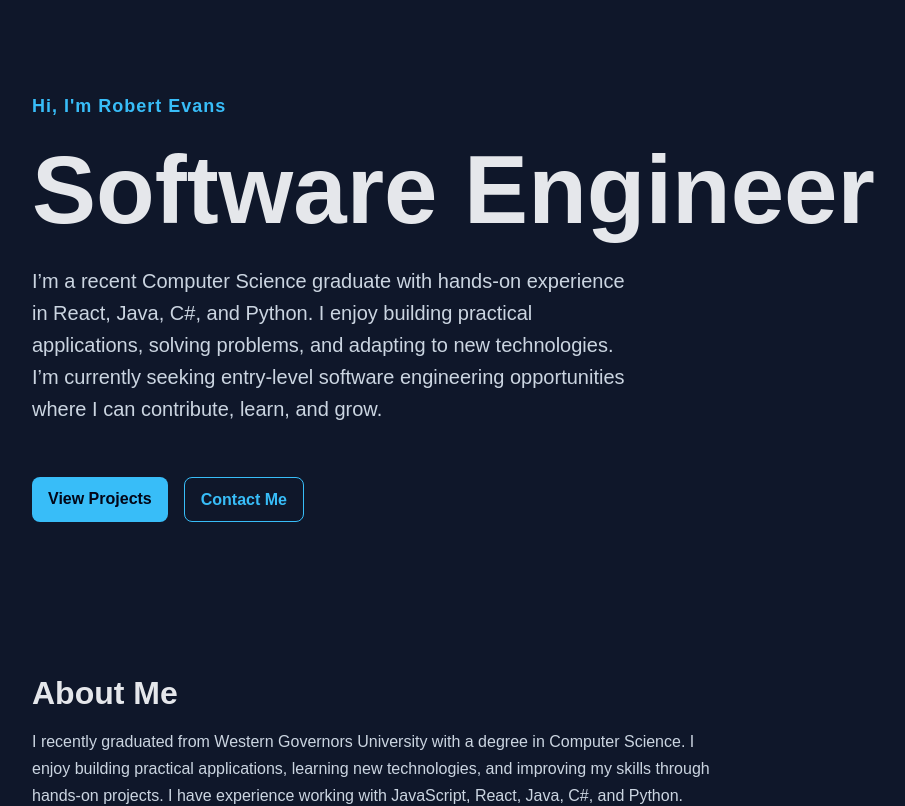
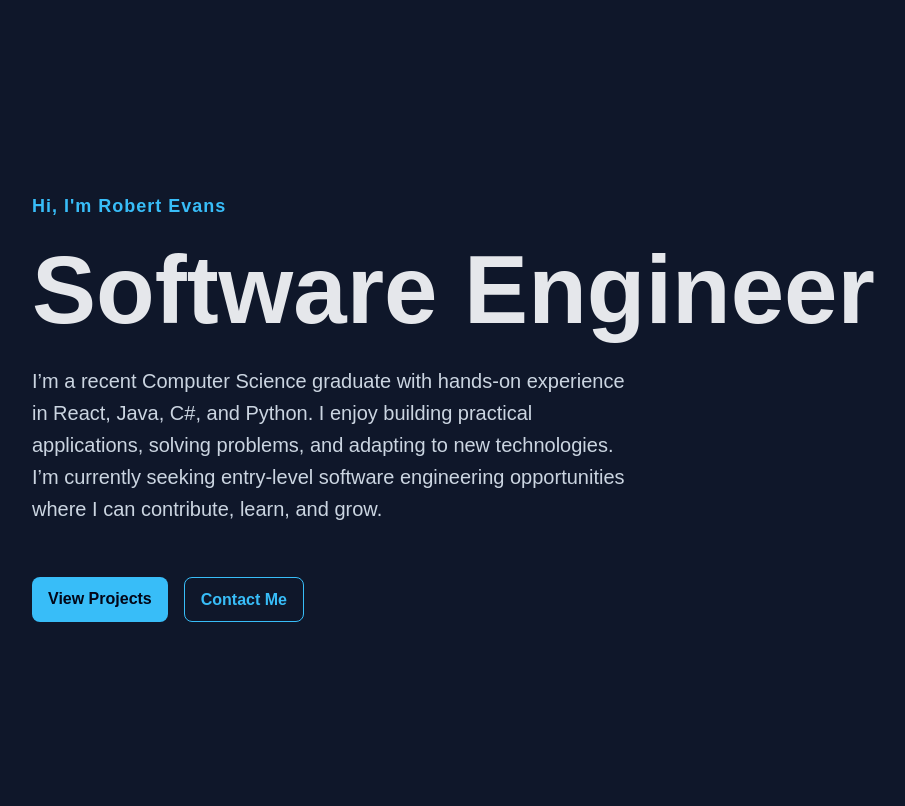
Before and after one commit to robbieevans1/My-Portfolio, a React (Vite) app: page / in a window 1280 px wide. Shown: the top 806 px of the page, without its empty margins (58-963 px from the left). Built offline with nearby package versions, Linux system fonts and the light colour scheme.

Commit message:
changed hero height

```diff
--- a/src/App.css
+++ b/src/App.css
@@ -19,7 +19,7 @@ main {
 }
 
 .hero {
-  min-height: 75vh;
+  min-height: 100vh;
   display: flex;
   flex-direction: column;
   justify-content: center;
```
